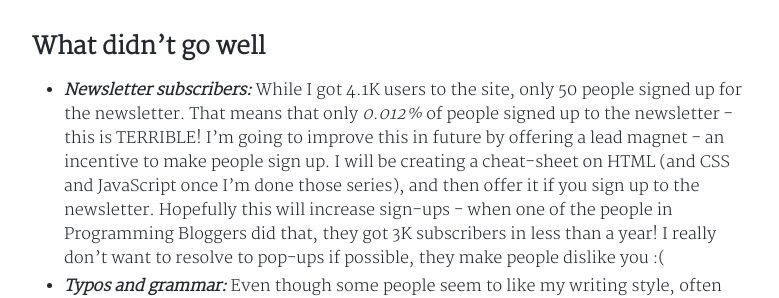
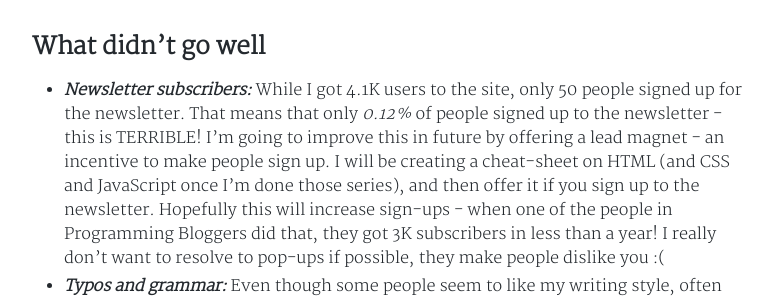
Before and after one commit to Booligoosh/codetheweb.blog, a Jekyll site: the page built from _posts/2017-11-29-two-months.md, in a window 1280 px wide and 900 px high, scrolled down 7441 px. Shown: the part 156-454 px from the top of the window, without its empty margins (248-1027 px from the left). Built offline with Jekyll 4.4.1, drawn with Linux system fonts in a browser that asks for light colours; nearby versions of some CDN libraries; some web fonts are replaced; comment, search, counter and statistics services are not loaded; a style sheet for code colours, icons or effects is not loaded.

Commit message:
Revert "Fixed percentage ;)"
This reverts commit 30b7d6541097cead4cc2212122cceb60eea350f9.

```diff
--- a/_posts/2017-11-29-two-months.md
+++ b/_posts/2017-11-29-two-months.md
@@ -87,7 +87,7 @@
 - _**Programming Bloggers:**_ A week or so ago, I started a Slack community called [Programming Bloggers][programming-bloggers]. I made it because of frustration at how hard it was to communicate with other tech bloggers, so I created it. The community is really friendly, they are happy that I have organized it and I'm happy because I have learnt a lot from them.
 
 ## What didn't go well
-- _**Newsletter subscribers:**_ While I got 4.1K users to the site, only 50 people signed up for the newsletter. That means that only *0.012%* of people signed up to the newsletter - this is TERRIBLE! I'm going to improve this in future by offering a lead magnet - an incentive to make people sign up. I will be creating a cheat-sheet on HTML (and CSS and JavaScript once I'm done those series), and then offer it if you sign up to the newsletter. Hopefully this will increase sign-ups - when one of the people in Programming Bloggers did that, they got 3K subscribers in less than a year! I really don't want to resolve to pop-ups if possible, they make people dislike you :(
+- _**Newsletter subscribers:**_ While I got 4.1K users to the site, only 50 people signed up for the newsletter. That means that only *0.12%* of people signed up to the newsletter - this is TERRIBLE! I'm going to improve this in future by offering a lead magnet - an incentive to make people sign up. I will be creating a cheat-sheet on HTML (and CSS and JavaScript once I'm done those series), and then offer it if you sign up to the newsletter. Hopefully this will increase sign-ups - when one of the people in Programming Bloggers did that, they got 3K subscribers in less than a year! I really don't want to resolve to pop-ups if possible, they make people dislike you :(
 - _**Typos and grammar:**_ Even though some people seem to like my writing style, often while writing these I make typos. Because I write my tutorials in Markdown in a code editor and I haven't worked out how to install spellcheck on it, I often don't pick up on these typos and find them weeks later when I happen to be reading an article. Another thing that I have tried to improve my language and wording is an awesome website called [Hemingway][hemingway]. It assesses a bunch of fancy things like adverbs, passive voice and how easy sentences are to read. I tried doing this on one of my article, but it took over an hour to fully edit it using Hemingway. This means I could have written an medium sized article in that time! A solution could be to write the post straight in Hemingway and edit as I go, but then I don't know what I'd do about the Markdown - maybe I could just copy in the result after finishing each paragraph.
 
 ## Action plan
```
